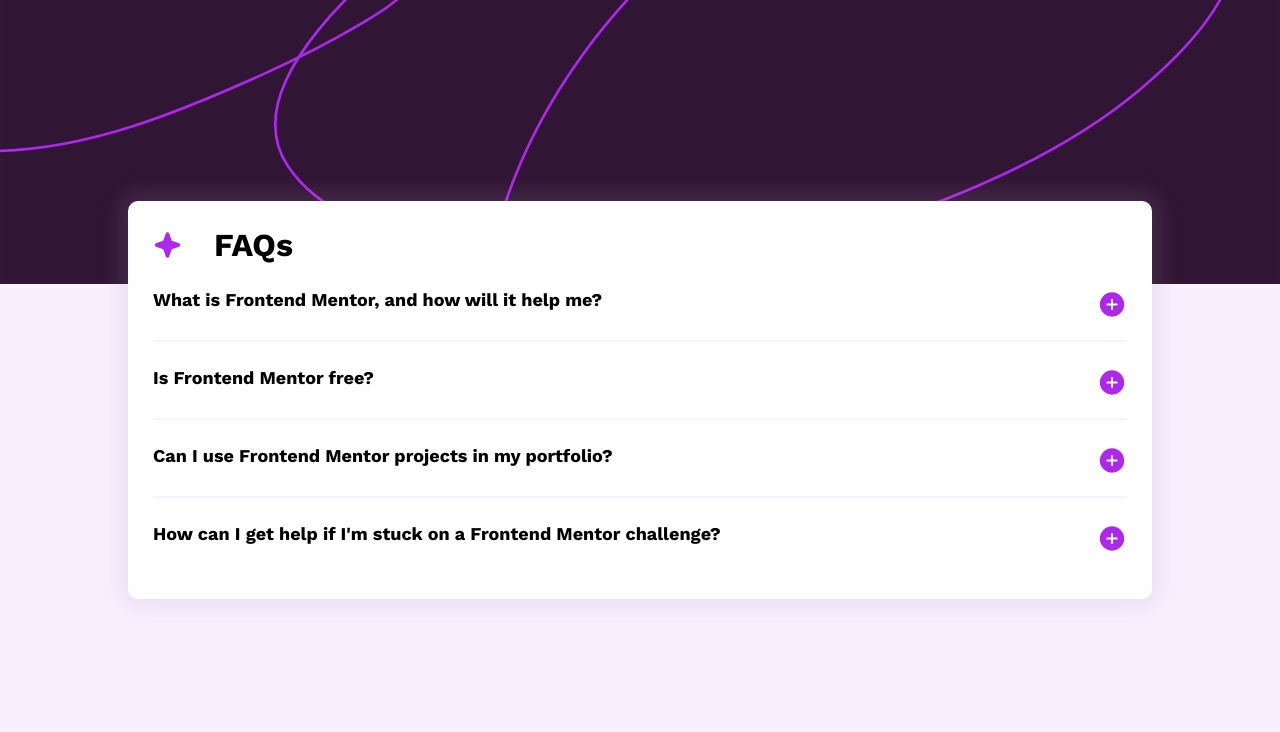
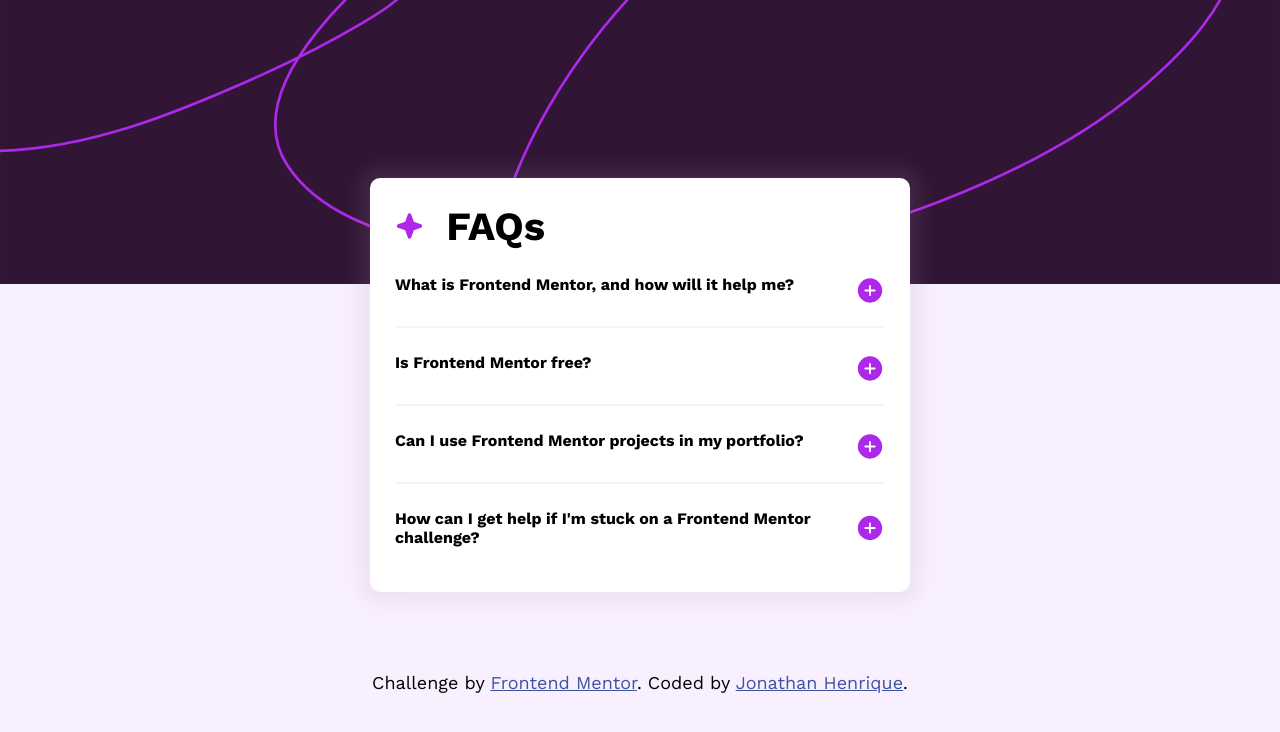
Before and after one commit to JhonFXA/FrontendMentor-FAQ-accordion-solution, a plain HTML site: page index.html in a window 1280 px wide. Drawn offline with Linux system fonts and the light colour scheme.

Commit message:
added desktop version

```diff
--- /dev/null
+++ b/css/desktop-version.css
@@ -0,0 +1,23 @@
+@media screen and (min-width: 1280px) {
+    main {
+        width: 540px;
+    }
+
+    .page-title {
+        font-size: 20px;
+        width: 150px;
+    }
+
+    .page-title img {
+        height: 30px;
+    }
+
+    .question h2 {
+        width: 100%;
+        font-size: 16px;
+    }
+
+    .answer {
+        font-size: 14px;
+    }
+}
--- a/css/style.css
+++ b/css/style.css
@@ -78,6 +78,7 @@
     font-size: 18px;
     width: 75%;
 }
+
 .answer {
     display: none;
     color: var(--grayish-purple);
@@ -88,3 +89,13 @@
 #expand {
     cursor: pointer;
 }
+
+.attribution {
+    font-size: 18px;
+    text-align: center;
+    margin-bottom: 10px;
+}
+
+.attribution a {
+    color: hsl(228, 45%, 44%);
+}
--- a/index.html
+++ b/index.html
@@ -6,14 +6,10 @@
 
   <link rel="icon" type="image/png" sizes="32x32" href="./assets/images/favicon-32x32.png">
   <link rel="stylesheet" href="css/style.css">
+  <link rel="stylesheet" href="css/desktop-version.css">
   <link rel="stylesheet" href="css/fonts.css">
 
   <title>Frontend Mentor | FAQ accordion</title>
-
-  <style>
-    .attribution { font-size: 11px; text-align: center; }
-    .attribution a { color: hsl(228, 45%, 44%); }
-  </style>
 </head>
 <body>
 
@@ -83,10 +79,10 @@
   </main>
 
 
-  <!-- <div class="attribution">
+  <div class="attribution">
     Challenge by <a href="https://www.frontendmentor.io?ref=challenge" target="_blank">Frontend Mentor</a>.
-    Coded by <a href="#">Your Name Here</a>.
-  </div> -->
+    Coded by <a href="https://www.github.com/JhonFXA" target="_blank">Jonathan Henrique</a>.
+  </div>
   <script src="script.js"></script>
 </body>
 </html>
--- a/script.js
+++ b/script.js
@@ -1,6 +1,7 @@
 const expandButtons = document.querySelectorAll("#expand")
 const answers = document.querySelectorAll(".answer")
 expandButtons.forEach((button, index) => {
+    button.draggable = false
     button.addEventListener('click', ()=>{
         if(button.src.includes('icon-minus.svg')){
             button.src = 'assets/images/icon-plus.svg'
```
